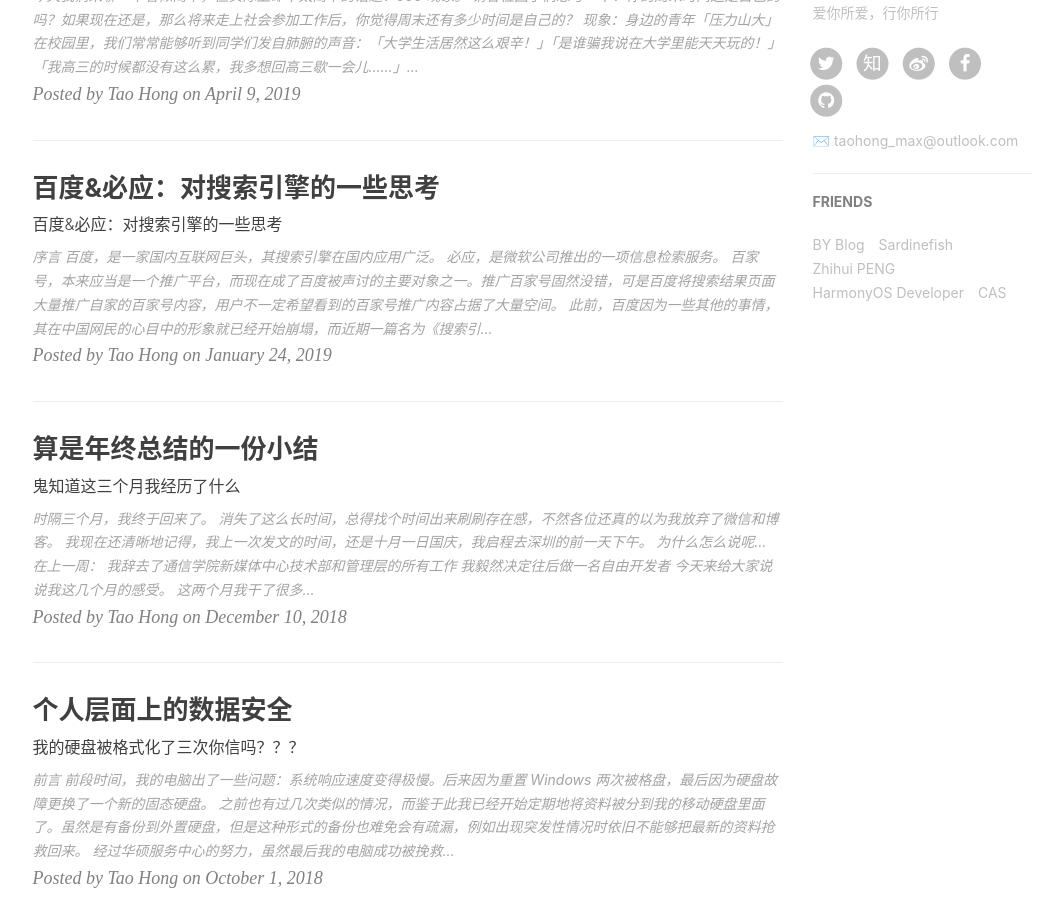
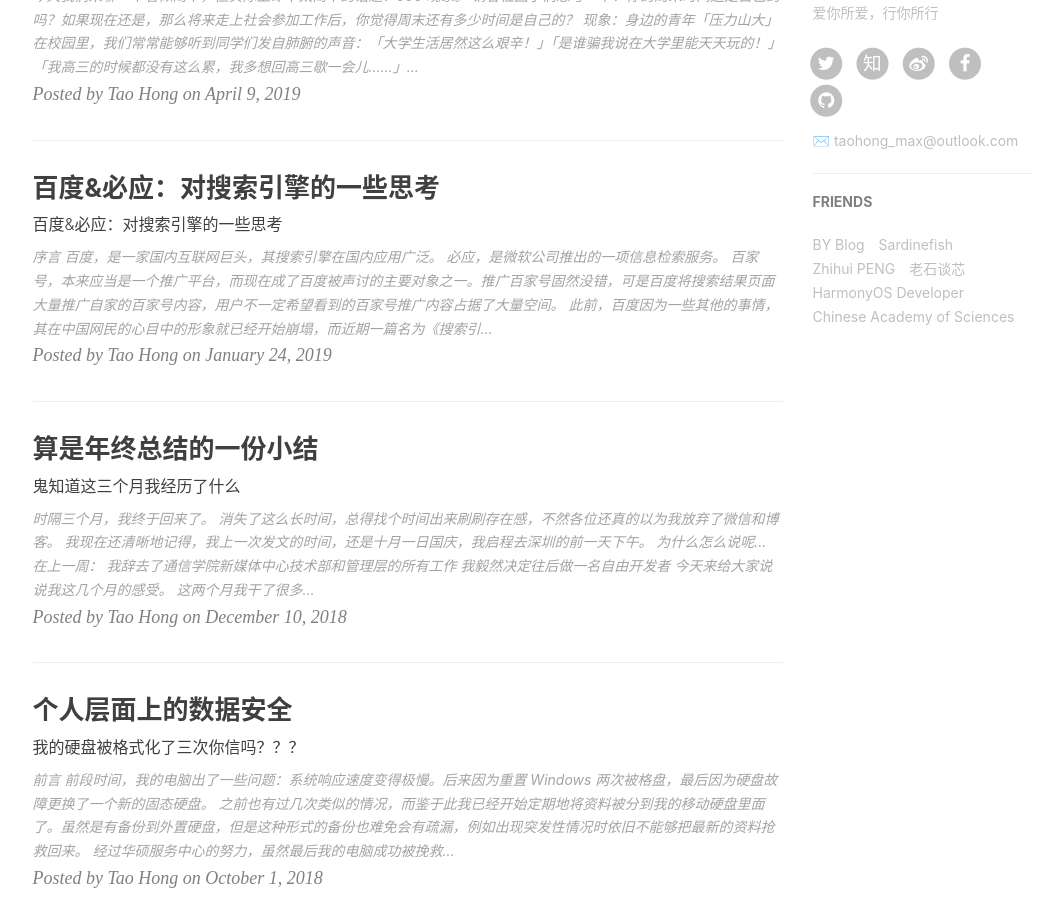
Before and after one commit to TaohongMaxwell/TaohongMaxwell.github.io, a Jekyll site: the page built from index.html, in a window 1280 px wide and 900 px high, scrolled down 820 px. Shown: the whole window, without its empty margins (135-1183 px from the left). Built offline with Jekyll 4.4.1, drawn with Linux system fonts in a browser that asks for light colours; nearby versions of some CDN libraries; the list of posts is cut into pages by our own code; comment, search, counter and statistics services are not loaded.

Commit message:
Update _config.yml
修改：
网站标题
主页背景图
关键词
关键注释

friend list 增加：老石谈芯

```diff
--- a/_config.yml
+++ b/_config.yml
@@ -1,11 +1,11 @@
 # Site settings
 title: Tao Hong
-SEOTitle: Maxwell 的博客
-header-img: img/wallpapers/foggy.jpg
+SEOTitle: Maxwell's Blog
+header-img: img/wallpapers/forest.jpg
 email: taohong_max@outlook.com
 description: "Every failure is leading towards success."
 
-keyword: "TH, Blog Tao, 陶宏的博客, taohong, 陶宏,"
+keyword: "TH, Blog Tao, 陶宏的博客, taohong，tao hong, 陶宏,"
 url: "https://taohongmaxwell.github.io/"          # your host, for absolute URL
 baseurl: ""      # for example, '/blog' if your blog hosted on 'host/blog'
 github_repo: "https://github.com/TaohongMaxwell/TaohongMaxwell.github.io" # you code repository
@@ -98,7 +98,7 @@
 
 
 
-# Friends，行前的缩进是固定的，且必须是space而不能是tab，更改缩进会导致网站无法访问
+# Friends，行前的缩进是固定的，且必须是space而不能是tab，更改缩进可能会导致网站无法访问
 friends: [
     {
         title: "BY Blog",
@@ -110,10 +110,13 @@
         title: "Zhihui PENG",
         href: "http://pengzhihui.xyz/"
     },{
+        title: "老石谈芯",
+        href: "https://shilicon.com/"
+    },{
         title: "HarmonyOS Developer",
         href: "https://developer.harmonyos.com/cn/home/"
     },{
-        title: "CAS",
+        title: "Chinese Academy of Sciences",
         href: "http://www.cas.cn/"
     }
 ]
```
